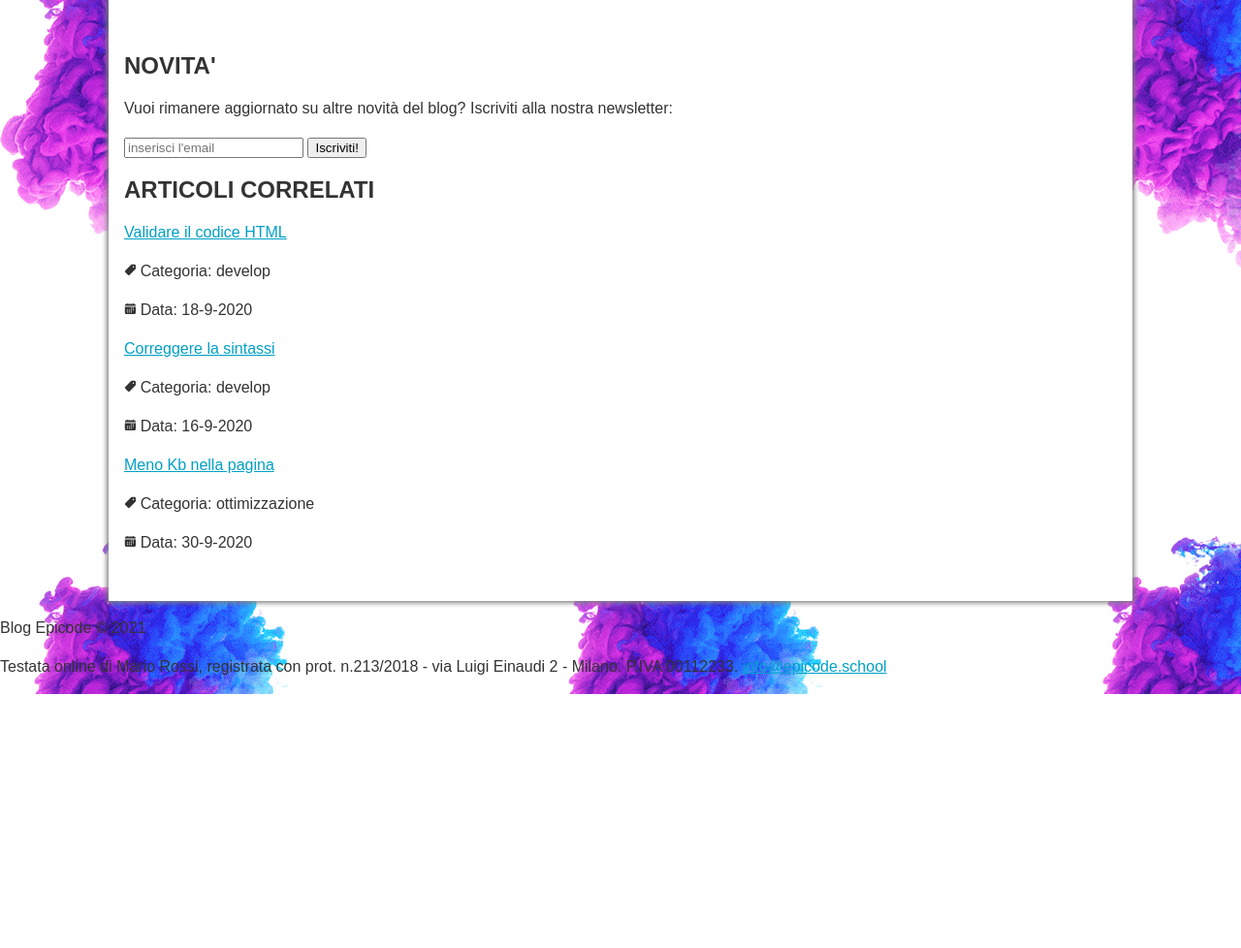
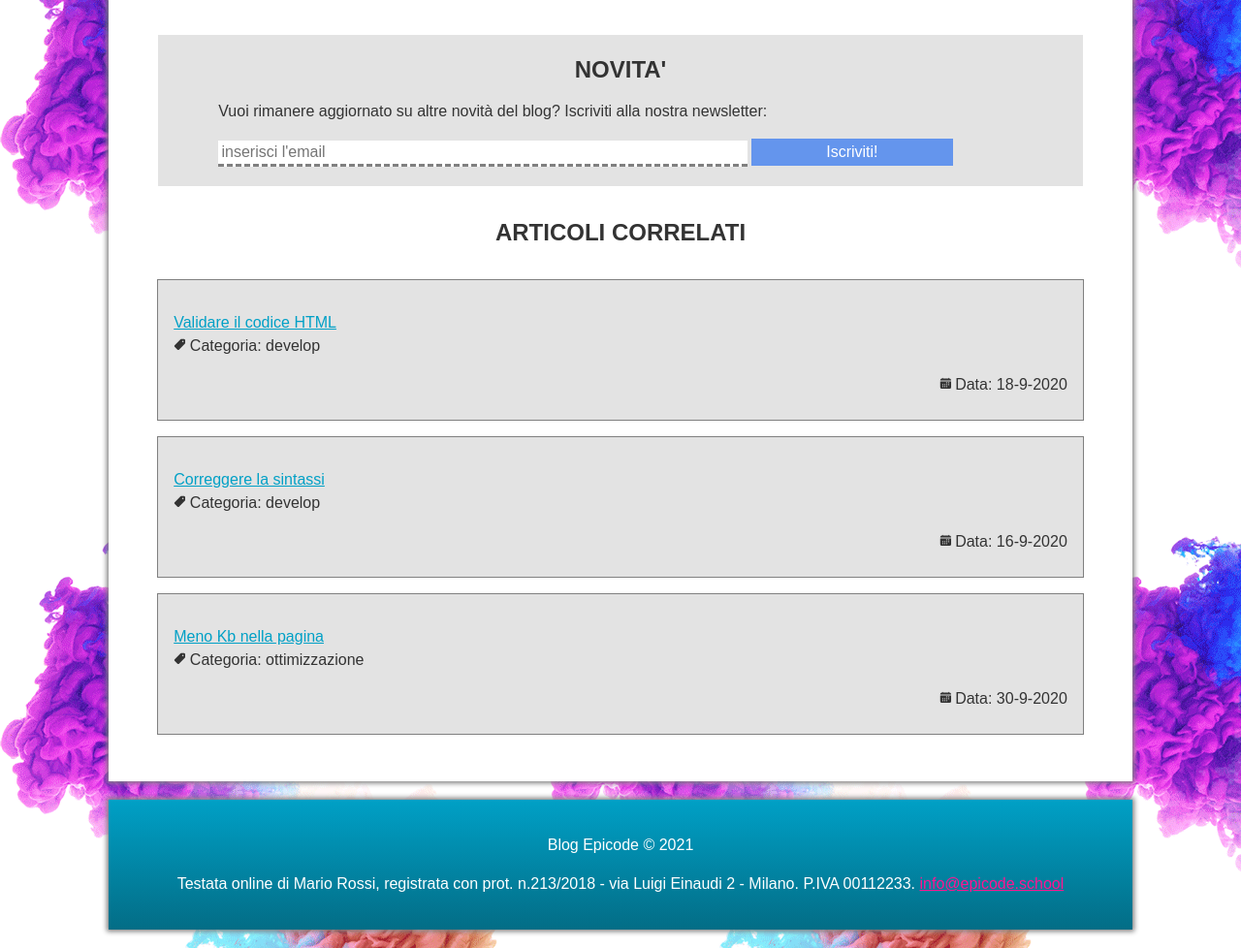
Before and after one commit to NunzioDiCroce/FrontEnd, a plain HTML site: page S1_L4/index.html in a window 1280 px wide. Shown: the part 1317-2295 px from the top of the page at 97% size. Before the commit the page ends 2033 px from the top, so only its background shows below. Drawn offline with nearby package versions, Linux system fonts and the light colour scheme.

Commit message:
Complete style.css

```diff
--- a/S1_L4/assets/css/style.css
+++ b/S1_L4/assets/css/style.css
@@ -110,3 +110,84 @@ iframe {
     border-radius: 20px;
     margin: 0 0 2em 0.2em;
 }
+
+#novita {
+    width: 90%;
+    padding: 0.2em 1em;
+    margin: auto;
+    background-color:#e3e3e3;
+}
+
+#novita h2 {
+    text-align: center;
+}
+
+#novita p {
+    width: 90%;
+    text-align: justify;
+    margin: auto;
+}
+
+#novita form {
+    width: 90%;
+    text-align: justify;
+    margin: 1em auto;
+}
+
+#novita form input {
+    width: 65%;
+    padding: 0.2em;
+    font-size: 1em;
+    border-top: none;
+    border-right: none;
+    border-bottom: dashed gray;
+    border-left: none;
+}
+
+#novita form button {
+    width: 25%;
+    background-color:cornflowerblue;
+    color:white;
+    border: none;
+    padding: 0.3em;
+    font-size: 1em;
+}
+
+aside h2 {
+    text-align: center;
+    margin: 1.5em 0;
+}
+
+.aside_box {
+    width: 90%;
+    padding: 2em 1em 0.5em 1em;
+    margin: 0 auto 1em auto;
+    background-color:#e3e3e3;
+    border: 1px solid gray;
+}
+
+.aside_box a {
+    margin: 0;
+}
+
+.categoria {
+    margin: 0;
+}
+
+.aside_box_date {
+    text-align: right;
+}
+
+footer {
+    width: 80%;
+    margin: 1.2em auto;
+    padding: 1.2em 1em;
+    background-image: linear-gradient(to bottom, rgba(0,160,198,1), rgba(3,109,134,1));
+    box-shadow: 0px 0px 5px 2px gray;
+    text-align: center;
+    color: white;
+}
+
+#mail {
+    color:deeppink;
+}
```
